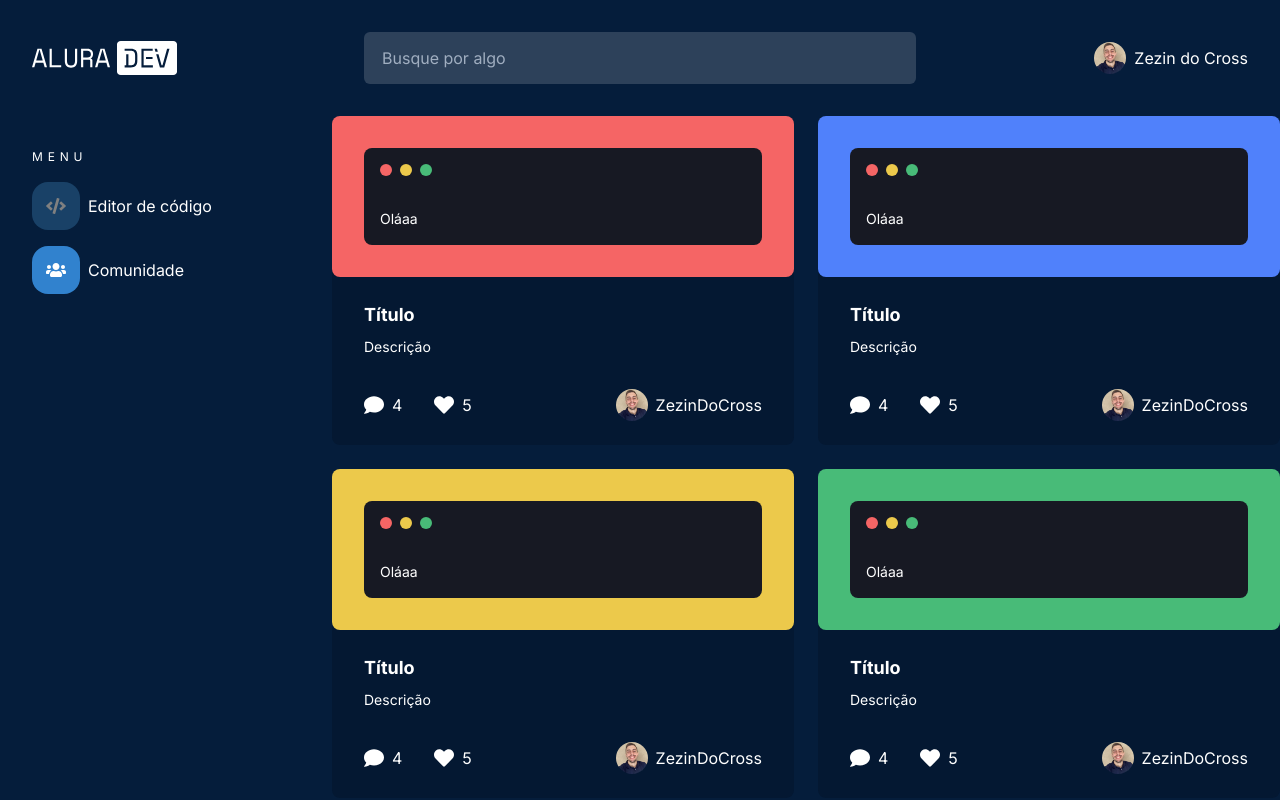
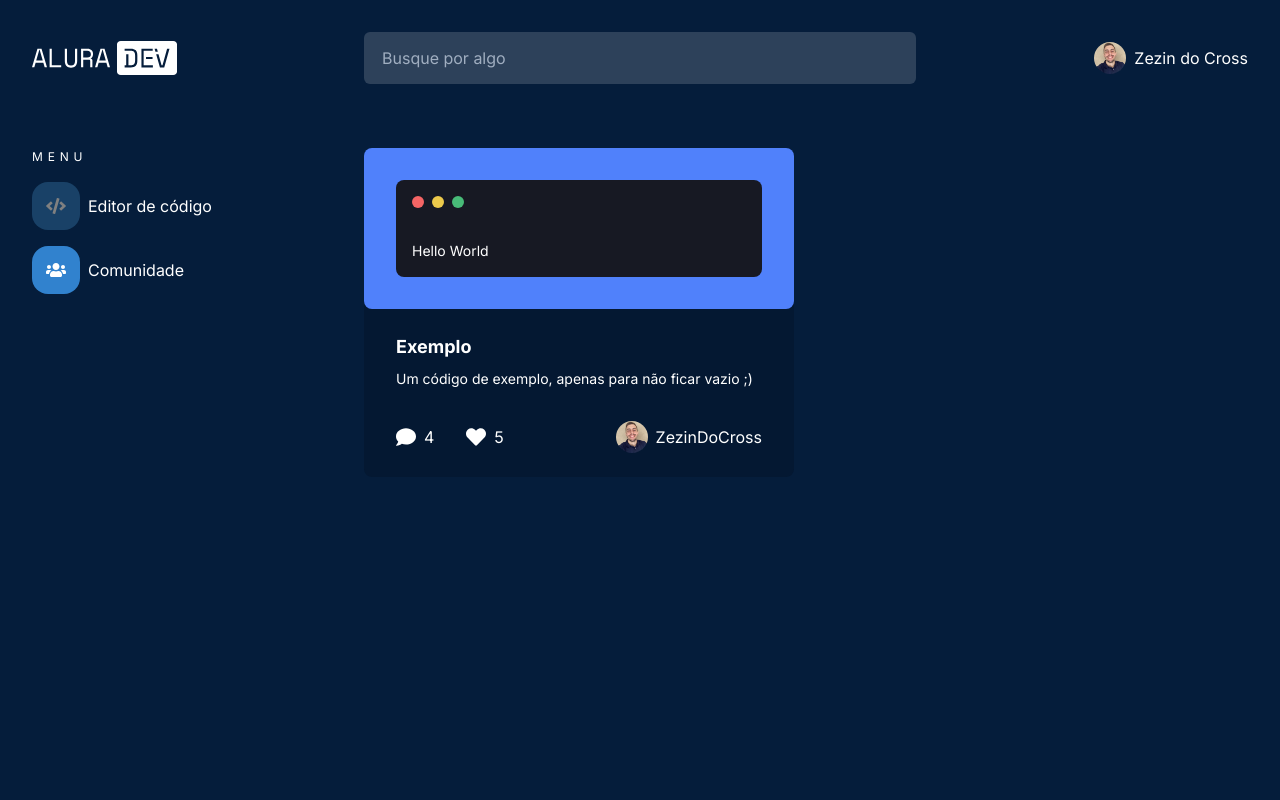
Before and after one commit to jcfreitas2000/alura-challenge-frontend, a Next.js app: page /community in a window 1280 px wide. Built offline with nearby package versions, Linux system fonts and the light colour scheme.

Commit message:
saving projects to localstorage and projects hook

```diff
--- a/src/components/CodeCard.tsx
+++ b/src/components/CodeCard.tsx
@@ -6,7 +6,7 @@ import CommentIcon from '../assets/comment.svg'
 import LikeIcon from '../assets/like.svg'
 
 interface CodeCardProps {
-    code?: string
+    code: string
     color?: string
     title: string
     description: string
@@ -15,6 +15,7 @@ interface CodeCardProps {
 }
 
 export function CodeCard({
+    code,
     title,
     description,
     commentsCount,
@@ -23,7 +24,7 @@ export function CodeCard({
 }: CodeCardProps): JSX.Element {
     return (
         <Box bgColor="blue.900" borderRadius="lg">
-            <Code code="Oláaa" {...rest} />
+            <Code code={code} {...rest} />
 
             <Box py={6} px={8}>
                 <Text as="h4" fontSize="lg" fontWeight="bold" mb={2}>
--- /dev/null
+++ b/src/hooks/useProjects.tsx
@@ -0,0 +1,67 @@
+import {
+    createContext,
+    ReactNode,
+    useContext,
+    useEffect,
+    useState
+} from 'react'
+
+interface Project {
+    code: string
+    name: string
+    description: string
+    language: string
+    color: string
+}
+
+type ProjectInput = Project
+
+interface ProjectsContextData {
+    projects: Project[]
+    createProject: (project: ProjectInput) => void
+}
+
+const ProjectsContext = createContext<ProjectsContextData>(
+    {} as ProjectsContextData
+)
+
+interface ProjectsProviderProps {
+    children: ReactNode
+}
+
+export function ProjectsProvider({
+    children
+}: ProjectsProviderProps): JSX.Element {
+    const [projects, setProjects] = useState([
+        {
+            code: 'Hello World',
+            name: 'Exemplo',
+            description: 'Um código de exemplo, apenas para não ficar vazio ;)',
+            language: 'txt',
+            color: 'blue.400'
+        }
+    ])
+
+    useEffect(() => {
+        const projects = localStorage.getItem('projects')
+
+        if (projects) setProjects(JSON.parse(projects))
+    }, [])
+
+    function createProject(project: ProjectInput) {
+        const newProjects = [project, ...projects]
+
+        setProjects(newProjects)
+        localStorage.setItem('projects', JSON.stringify(newProjects))
+    }
+
+    return (
+        <ProjectsContext.Provider value={{ projects, createProject }}>
+            {children}
+        </ProjectsContext.Provider>
+    )
+}
+
+export function useProjects(): ProjectsContextData {
+    return useContext(ProjectsContext)
+}
--- a/src/pages/community/index.tsx
+++ b/src/pages/community/index.tsx
@@ -4,10 +4,13 @@ import { Layout } from '../../components/Layout'
 import { Grid, GridItem } from '@chakra-ui/react'
 import { CodeCard } from '../../components/CodeCard'
 import Head from 'next/head'
+import { Container } from '../../components/Container'
+import { ProjectsProvider, useProjects } from '../../hooks/useProjects'
 
 const community: React.FC = () => {
     return (
         <Layout>
+            <ProjectsProvider>
                 <Head>
                     <title>Comunidade</title>
                     <meta
@@ -15,45 +18,33 @@ const community: React.FC = () => {
                         content="Página da comunidade da plataforma Alura Dev"
                     />
                 </Head>
-            <Grid maxW="100%" templateColumns="1fr 1fr" gap={6}>
-                <GridItem>
-                    <CodeCard
-                        color="red.400"
-                        title="Título"
-                        description="Descrição"
-                        commentsCount={4}
-                        likesCount={5}
-                    />
-                </GridItem>
-                <GridItem>
-                    <CodeCard
-                        title="Título"
-                        description="Descrição"
-                        commentsCount={4}
-                        likesCount={5}
-                    />
-                </GridItem>
-                <GridItem>
-                    <CodeCard
-                        color="yellow.400"
-                        title="Título"
-                        description="Descrição"
-                        commentsCount={4}
-                        likesCount={5}
-                    />
-                </GridItem>
-                <GridItem>
-                    <CodeCard
-                        color="green.400"
-                        title="Título"
-                        description="Descrição"
-                        commentsCount={4}
-                        likesCount={5}
-                    />
-                </GridItem>
-            </Grid>
+                <Container>
+                    <ProjectsList />
+                </Container>
+            </ProjectsProvider>
         </Layout>
     )
 }
 
 export default community
+
+function ProjectsList(): JSX.Element {
+    const { projects } = useProjects()
+
+    return (
+        <Grid maxW="100%" templateColumns="1fr 1fr" gap={6}>
+            {projects.map((project, index) => (
+                <GridItem key={index}>
+                    <CodeCard
+                        code={project.code}
+                        title={project.name}
+                        description={project.description}
+                        color={project.color}
+                        commentsCount={4}
+                        likesCount={5}
+                    />
+                </GridItem>
+            ))}
+        </Grid>
+    )
+}
```
Also changed, not shown: src/components/Project/ProjectForm.tsx (renamed from src/components/Project/Form.tsx, +23 -2 lines), src/pages/index.tsx (+5 -2 lines). Lines whose indentation alone changed are shown as unchanged.
